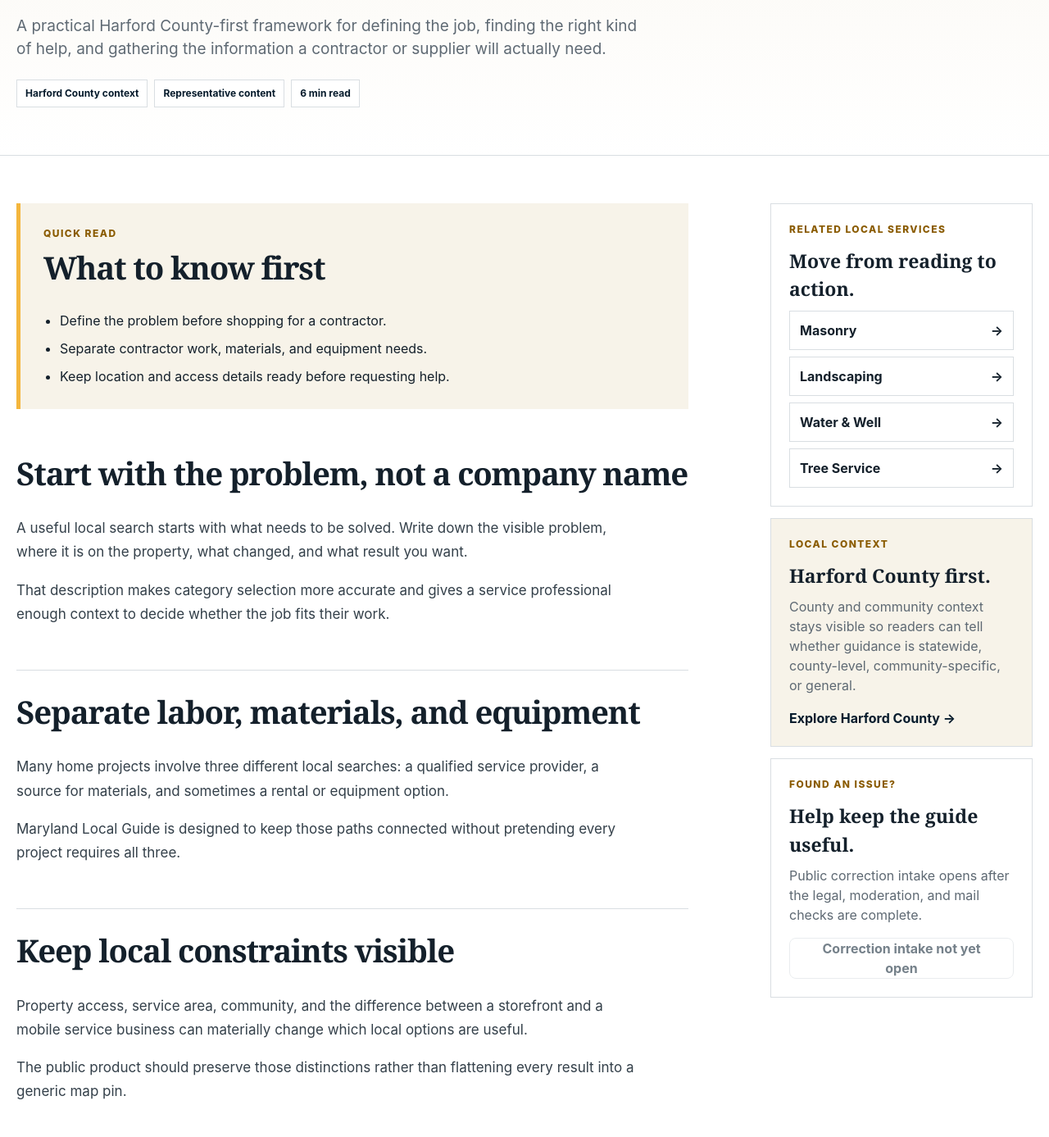
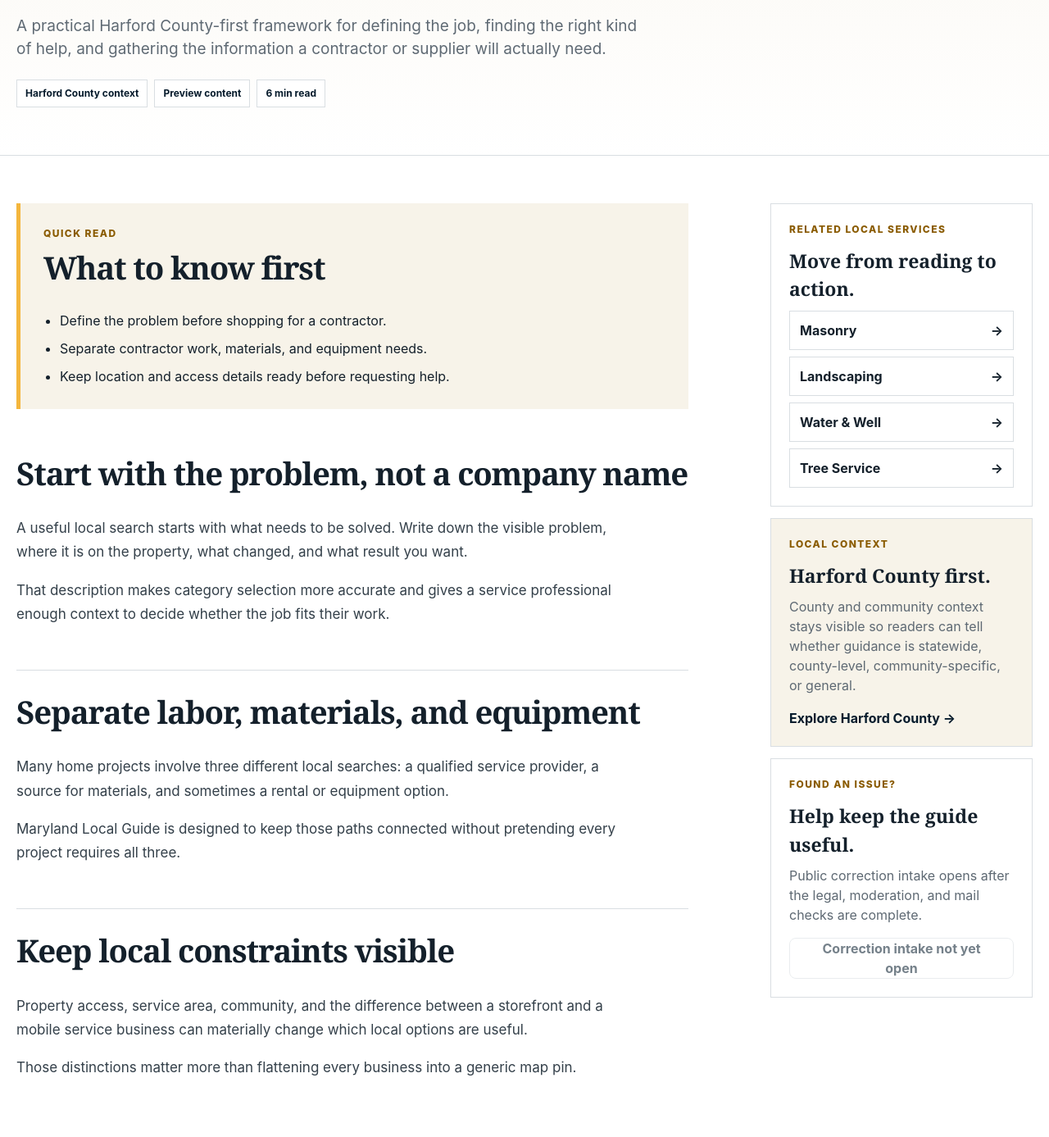
Before and after one commit to justinwallis/maryland-local-guide, a Next.js app: page /guides/planning-a-home-project in a window 1280 px wide. Shown: the part 506-1893 px from the top of the page at 82% size. Built offline with nearby package versions, Linux system fonts and the light colour scheme.

Commit message:
seo: add guide metadata and production-facing preview copy

```diff
--- a/app/guides/[slug]/page.tsx
+++ b/app/guides/[slug]/page.tsx
@@ -1,3 +1,4 @@
+import type { Metadata } from "next";
 import { notFound } from "next/navigation";
 import { GuideTemplate } from "../../../components/GuideTemplate";
 
@@ -12,7 +13,7 @@ const guides = {
     dek:
       "A practical Harford County-first framework for defining the job, finding the right kind of help, and gathering the information a contractor or supplier will actually need.",
     areaLabel: "Harford County context",
-    updatedLabel: "Representative content",
+    updatedLabel: "Preview content",
     readingTime: "6 min read",
     takeaways: [
       "Define the problem before shopping for a contractor.",
@@ -38,7 +39,7 @@ const guides = {
         heading: "Keep local constraints visible",
         body: [
           "Property access, service area, community, and the difference between a storefront and a mobile service business can materially change which local options are useful.",
-          "The public product should preserve those distinctions rather than flattening every result into a generic map pin.",
+          "Those distinctions matter more than flattening every business into a generic map pin.",
         ],
       },
     ],
@@ -58,9 +59,9 @@ const guides = {
     title: "Before You Call for Well or Water Service",
     eyebrow: "Local service guide",
     dek:
-      "A representative guide template for gathering useful context before contacting a Harford County well or water-service professional.",
+      "A practical checklist for gathering useful context before contacting a Harford County well or water-service professional.",
     areaLabel: "Harford County context",
-    updatedLabel: "Representative content",
+    updatedLabel: "Preview content",
     readingTime: "5 min read",
     takeaways: [
       "Write down the symptom and when it started.",
@@ -72,14 +73,14 @@ const guides = {
         heading: "Describe what changed",
         body: [
           "A short timeline is more useful than guessing at the cause. Note whether the change was sudden or gradual and whether pressure, taste, odor, staining, or interruptions are involved.",
-          "Production versions of this guide should distinguish general preparation from safety-critical or regulated advice and cite authoritative sources where appropriate.",
+          "For safety-critical or regulated issues, use authoritative guidance and a qualified professional rather than treating this guide as diagnosis.",
         ],
       },
       {
         heading: "Gather system context",
         body: [
           "Useful non-diagnostic context can include whether the property uses a private well, whether treatment equipment is present, and whether the issue appears throughout the home.",
-          "The directory should help a resident reach the right service category without presenting the guide itself as professional diagnosis.",
+          "Use the directory to reach the right service category; this guide is preparation, not professional diagnosis.",
         ],
       },
     ],
@@ -95,6 +96,23 @@ const guides = {
   },
 } as const;
 
+export async function generateMetadata({ params }: GuidePageProps): Promise<Metadata> {
+  const { slug } = await params;
+  const guide = guides[slug as keyof typeof guides];
+
+  if (!guide) {
+    return {
+      title: "Local Guide",
+      description: "Practical local guidance from Maryland Local Guide.",
+    };
+  }
+
+  return {
+    title: guide.title,
+    description: guide.dek,
+  };
+}
+
 export default async function GuidePage({ params }: GuidePageProps) {
   const { slug } = await params;
   const guide = guides[slug as keyof typeof guides];
```
